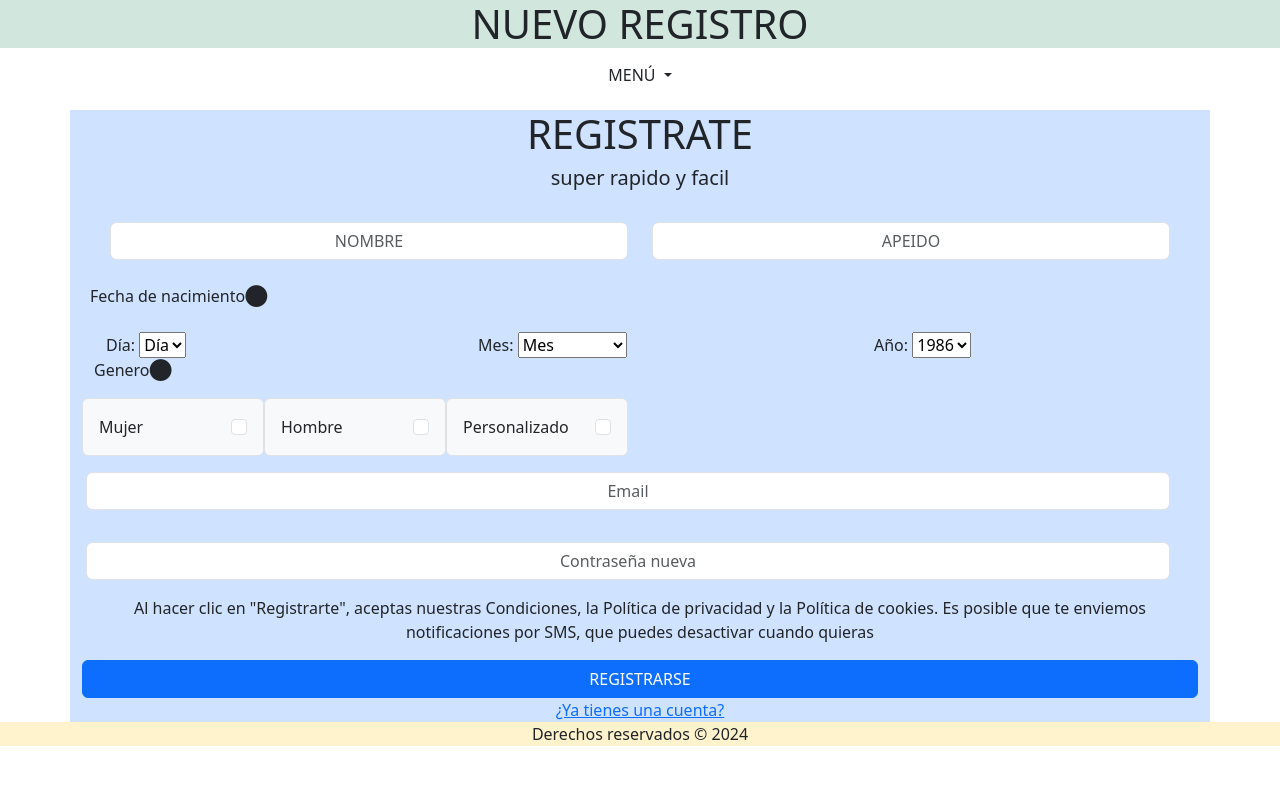
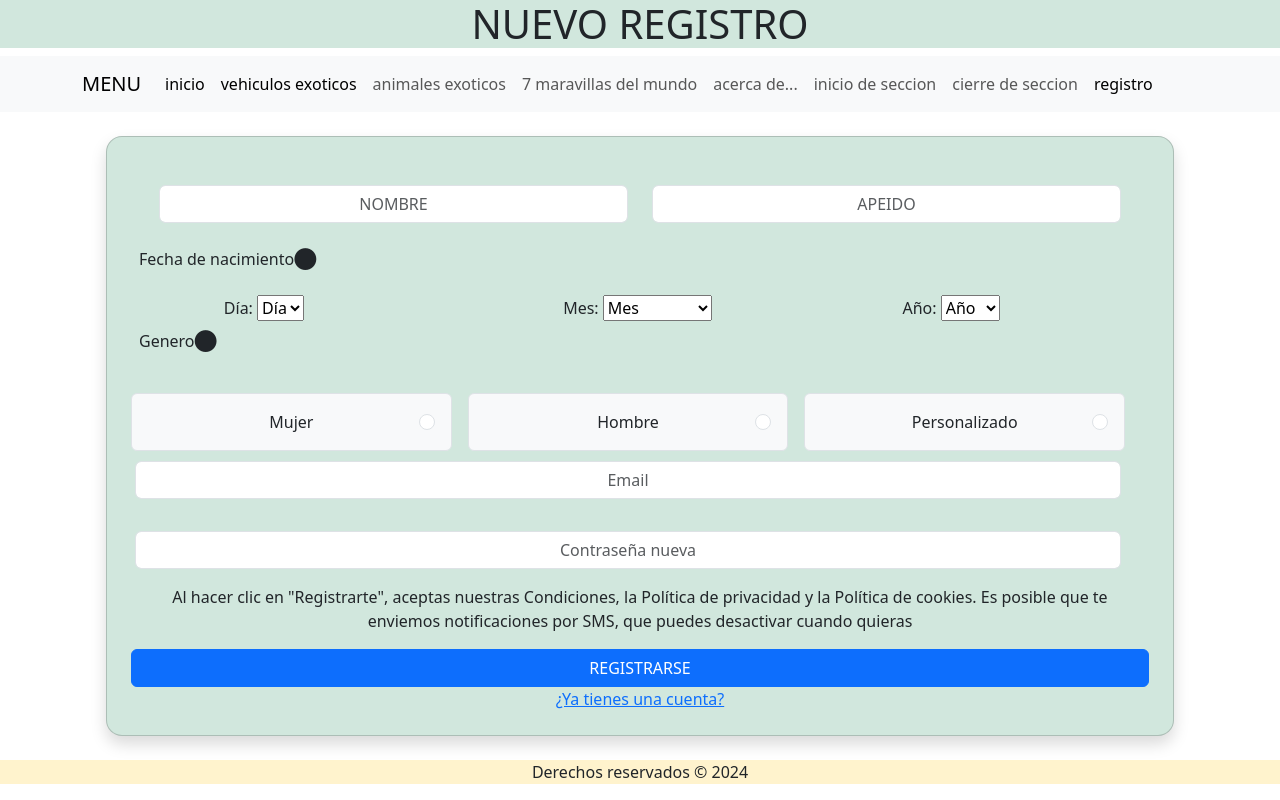
Before and after one commit to m-221/plantillas, a Flask app: page /registro in a window 1280 px wide. Run offline with Flask 3, Linux system fonts and the light colour scheme.

Commit message:
nuevo 222

```diff
--- a/app.py
+++ b/app.py
@@ -1,4 +1,4 @@
-from flask import Flask,render_template,request,redirect,url_for,flash
+from flask import Flask,render_template,request,redirect,url_for,flash,session
 app = Flask(__name__)
 
 app.config['SECRET_KEY'] = 'una_clave_secreta_muy_larga_dificil_de_adivinar'
@@ -43,9 +43,10 @@
         email = request.form.get("exampleInputEmail1")
         password = request.form.get("exampleInputPassword1")
         confirmar = request.form.get("exampleCheck1")
+        fecha = request.form.get("ano,mes,dia")
+        genero = request.form.get("mujer,hombre,personalizado")
 
-
-        if not email or not password or not confirmar:
+        if not email or not password or not confirmar or not fecha or not genero:
             error = "Todos los campos son obligatorios"
 
         if error:
--- a/templates/animales.html
+++ b/templates/animales.html
@@ -2,13 +2,14 @@
     {% block titulo %}<h1>ANIMALES EXÓTICOS</h1>{% endblock  %}
     {% block subtitulo %} <p class="text-center">Descubre algunas de las especies más fascinantes del planeta</p> {% endblock  %}
     {% block contenido %}
+    <div class="container-fluid bg-success-subtle p-4 rounded">
     <h1>Animales Exóticos</h1>
     <p>Los animales son una de las maravillas más grandes de la naturaleza. Cada uno, con sus colores, formas y
         comportamientos únicos, nos demuestra lo increíblemente diversa y hermosa que es la vida en nuestro planeta.
 
     <h3>🌸 La Belleza del Reino Animal</h3>
 
-        <p> Desde los peces que iluminan las profundidades del océano hasta las aves que pintan el cielo con sus alas,bhhhhhhhhh
+        <p> Desde los peces que iluminan las profundidades del océano hasta las aves que pintan el cielo con sus alas,
             todos los seres vivos tienen una historia que contar. 🐠🦜🐆Observarlos nos enseña a valorar la perfección
             de la naturaleza, a respetar la vida y a cuidar nuestro entorno. Porque en cada mirada, cada canto y cada
             movimiento, los animales nos recuerdan que la belleza está en todas partes… solo hay que saber mirar. 🌿💫 A
@@ -150,5 +151,6 @@
             esta ave ha sido un símbolo de poder, libertad y nobleza en muchas culturas alrededor del mundo. Sin
             embargo, enfrenta amenazas debido a la pérdida de hábitat, la caza furtiva y el envenenamiento.
             Afortunadamente, existen esfuerzos de conservación dedicados a proteger al águila real y su entorno
-            natural, asegurando que futuras generaciones puedan seguir admirando a esta magnífica criatura en vuelo.
+            natural, asegurando que futuras generaciones puedan seguir admirando a esta magnífica criatura en vuelo. </p>
+            <div>
    {% endblock %}
--- a/templates/base.html
+++ b/templates/base.html
@@ -17,33 +17,50 @@
     </div>
 
       {% block subtitulo %}<p class="text-center">Descubre mas sobre temas de interes</p>{% endblock  %}
-    <div class="dropdown text-center mx-auto mb-3">
-      <a
-        class="btn btn-danger-subtle dropdown-toggle"
-        href="#"
-        role="button"
-        data-bs-toggle="dropdown"
-        aria-expanded="false">
-        MENÚ
-      </a>
-      <ul class="dropdown-menu">
-        <li><a class="dropdown-item" href="/">Inicio</a></li>
-        <li><a class="dropdown-item" href="/animales.html">Animales exóticos</a></li>
-        <li><a class="dropdown-item" href="/vehiculos.html">Vehículos antiguos</a></li>
-        <li><a class="dropdown-item" href="/maravillas">Las maravillas del mundo</a></li>
-        <li><a class="dropdown-item" href="/acercas">ACERCA DE...</a></li>
-        <li><a class="dropdown-item" href="/formulario">formulario</a></li>
-        <li><a class="dropdown-item" href="/for2">formulario2</a></li>
+
+<nav class="navbar navbar-expand-lg bg-body-tertiary">
+  <div class="container">
+    <a class="navbar-brand text-danger-subtle" href="#">MENU</a>
+    <button class="navbar-toggler" type="button" data-bs-toggle="collapse" data-bs-target="#navbarNavDropdown" aria-controls="navbarNavDropdown" aria-expanded="false" aria-label="Toggle navigation">
+      <span class="navbar-toggler-icon"></span>
+    </button>
+    <div class="collapse navbar-collapse" id="navbarNavDropdown">
+      <ul class="navbar-nav">
+        <li class="nav-item">
+          <a class="nav-link active" aria-current="page" href="/">inicio</a>
+        </li>
+        <li class="nav-item">
+          <a class="nav-link active" aria-current="page" href="/vehiculos.html">vehiculos exoticos</a>
+        </li>
+         <li class="nav-item">
+          <a class="nav-link" href="/animales.html">animales exoticos</a>
+        </li>
+        <li class="nav-item">
+          <a class="nav-link" href="/maravillas">7 maravillas del mundo</a>
+        </li>
+          <li class="nav-item">
+          <a class="nav-link" href="/acercas">acerca de...</a>
+        </li>
+        <li class="nav-item">
+          <a class="nav-link" href="/for2">inicio de seccion</a>
+        </li>
+         <li class="nav-item">
+          <a class="nav-link" href="#">cierre de seccion</a>
+        </li>
+        <li class="nav-item">
+          <a class="nav-link active" aria-current="page" href="/formulario">registro</a>
+        </li>
       </ul>
     </div>
+</nav>
 
-    <section>
+<section>
       {% block contenido%}
       {% endblock %}
     </section>
-<footer class="text-center bg-warning-subtle mx-auto">
-        <p>Derechos reservados © 2024</p>
-</footer>
+  {% block pie %}
+<footer class="text-center bg-warning-subtle mx-auto"><p>Derechos reservados © 2024</p></footer>
+{% endblock %}
     <script
       src="https://cdn.jsdelivr.net/npm/bootstrap@5.3.8/dist/js/bootstrap.bundle.min.js"
       integrity="sha384-FKyoEForCGlyvwx9Hj09JcYn3nv7wiPVlz7YYwJrWVcXK/BmnVDxM+D2scQbITxI"
--- a/templates/for2.html
+++ b/templates/for2.html
@@ -3,11 +3,11 @@
 {% block subtitulo %}{% endblock %}
 {% block contenido %}
 
- <form action="/base" method="POST">
+ <form action="/" method="POST">
     <div class="mb-3">
         <label for="exampleInputEmail1" class="form-label">Email </label>
         <input type="email"required class="form-control" id="exampleInputEmail1" aria-describedby="emailHelp">
-        <div id="emailHelp" class="form-text">We'll never share your email with anyone else.</div>
+        <div id="emailHelp" class="form-text">Nunca compartiremos tu correo electrónico con nadie más.</div>
     </div>
     <div class="mb-3">
         <label for="exampleInputPassword1" class="form-label">contraseña</label>
@@ -21,4 +21,5 @@
 </form>
 
 
+
 {% endblock %}
--- a/templates/formulario.html
+++ b/templates/formulario.html
@@ -3,11 +3,10 @@
 {% block subtitulo %}{% endblock %}
 {% block contenido %}
 
-<main class="container bg-primary-subtle mx-auto">
-    <h1 class="text-center">REGISTRATE</h1>
-    <h5 class="text-center">super rapido y facil</h5>
-    <section class="row mx-auto">
-        <form  method= "POST" action="/registro">
+<main class="container d-flex justify-content-center align-items-center rounded-4">
+    <h5 class="text-center"></h5>
+    <section class="row card shadow p-4 rounded-4 m-4 bg-success-subtle">
+        <form  method= "POST" action="/">
             <div class=" row  px-3 pb-3">
                 <div class="col-6">
                     <label for="nombre" class="form-label"></label>
@@ -22,7 +21,7 @@
             <div class="row">
 
                 <p class="col-12 p-2">Fecha de nacimiento⬤</p>
-<div class="container col-4 px-4">
+<div class="container col-2 px-2">
 <label for="dia">Día:</label>
 <select id="dia" name="dia">
     <option value="">Día</option>
@@ -59,7 +58,7 @@
     <option>31</option>
   </select>
   </div>
-  <div class="container col-4 px-4">
+  <div class="container col-2 px-2">
   <label for="mes">Mes:</label>
   <select id="mes" name="mes">
     <option value="">Mes</option>
@@ -77,9 +76,66 @@
     <option value="12">Diciembre</option>
     </select>
     </div>
-    <div class="container col-4 px-5">
+    <div class="container col-2 px-2">
     <label for="anio">Año:</label>
     <select id="anio" name="anio">
+    <option value="">Año</option>
+    <option> 1930</option>
+    <option> 1931</option>
+    <option> 1932</option>
+    <option> 1933</option>
+    <option> 1934</option>
+    <option> 1935</option>
+    <option> 1936</option>
+    <option> 1937</option>
+    <option> 1938</option>
+    <option> 1939</option>
+    <option> 1940</option>
+    <option> 1941</option>
+    <option> 1942</option>
+    <option> 1943</option>
+    <option> 1944</option>
+    <option> 1945</option>
+    <option> 1946</option>
+    <option> 1947</option>
+    <option> 1948</option>
+    <option> 1949</option>
+    <option> 1950</option>
+    <option> 1951</option>
+    <option> 1952</option>
+    <option> 1953</option>
+    <option> 1954</option>
+    <option> 1955</option>
+    <option> 1956</option>
+    <option> 1957</option>
+    <option> 1958</option>
+    <option> 1959</option>
+    <option> 1960</option>
+    <option> 1961</option>
+    <option> 1962</option>
+    <option> 1963</option>
+    <option> 1964</option>
+    <option> 1965</option>
+    <option> 1966</option>
+    <option> 1967</option>
+    <option> 1968</option>
+    <option> 1969</option>
+    <option> 1970</option>
+    <option> 1971</option>
+    <option> 1972</option>
+    <option> 1973</option>
+    <option> 1974</option>
+    <option> 1975</option>
+    <option> 1976</option>
+    <option> 1977</option>
+    <option> 1978</option>
+    <option> 1979</option>
+    <option> 1980</option>
+    <option> 1981</option>
+    <option> 1982</option>
+    <option> 1983</option>
+    <option> 1984</option>
+    <option> 1985</option>
     <option> 1986</option>
     <option> 1987</option>
     <option>1988</option>
@@ -122,21 +178,21 @@
     <option>2025</option>
 </select>
 </div>
-            <div class="row">
-                <p class="col-12 ">Genero⬤</p>
-                <div class="form-check border rounded col-2 p-3 mb-2  bg-light">
+            <div class=" row d-flex justify-content-between gap-3 ">
+                <p class="col-12 p-2">Genero⬤</p>
+                <div class=" form-check border rounded p-3 col-2 bg-light flex-fill text-center  bg-light">
                     <label class="form-check-label " for="mujer">Mujer</label>
-                    <input class="form-check-input float-end" type="checkbox"  value="{{request.form.get(mujer,'')}}" id="mujer"  name="mujer"placeholder="Mujer">
+                    <input class="form-check-input float-end" type="radio"  value="{{request.form.get(mujer,'')}}" id="mujer"  name="genero"placeholder="Mujer">
                 </div>
 
-                <div class="form-check border rounded col-2 p-3 mb-2  bg-light">
+                <div class="form-check border rounded p-3 col-2 bg-light flex-fill text-center  bg-light">
                     <label class="form-check-label" for="hombre">Hombre</label>
-                    <input class="form-check-input float-end" type="checkbox"  value="" id="hombre" name="hombre" placeholder="Hombre">
+                    <input class="form-check-input float-end" type="radio"  value="" id="hombre" name="genro" placeholder="Hombre">
                 </div>
 
-                <div class="form-check border rounded col-2 p-3 mb-2 px-3  bg-light">
+                <div class="form-check border rounded p-3 col-2 bg-light flex-fill text-center  bg-light">
                     <label class="form-check-label" for="personalizado">Personalizado</label>
-                    <input class="form-check-input  float-end" type="checkbox"  value="" id="checkIndeterminate" name="checkIndeterminate"
+                    <input class="form-check-input  float-end" type="radio"  value="" id="checkIndeterminate" name="genero"
                         placeholder="personalizado">
                 </div>
             </div>
```
Also changed, not shown: templates/maravillas.html (+2 -9 lines), templates/mas.html (+8 -18 lines), templates/vehiculos.html (+6 -5 lines).
